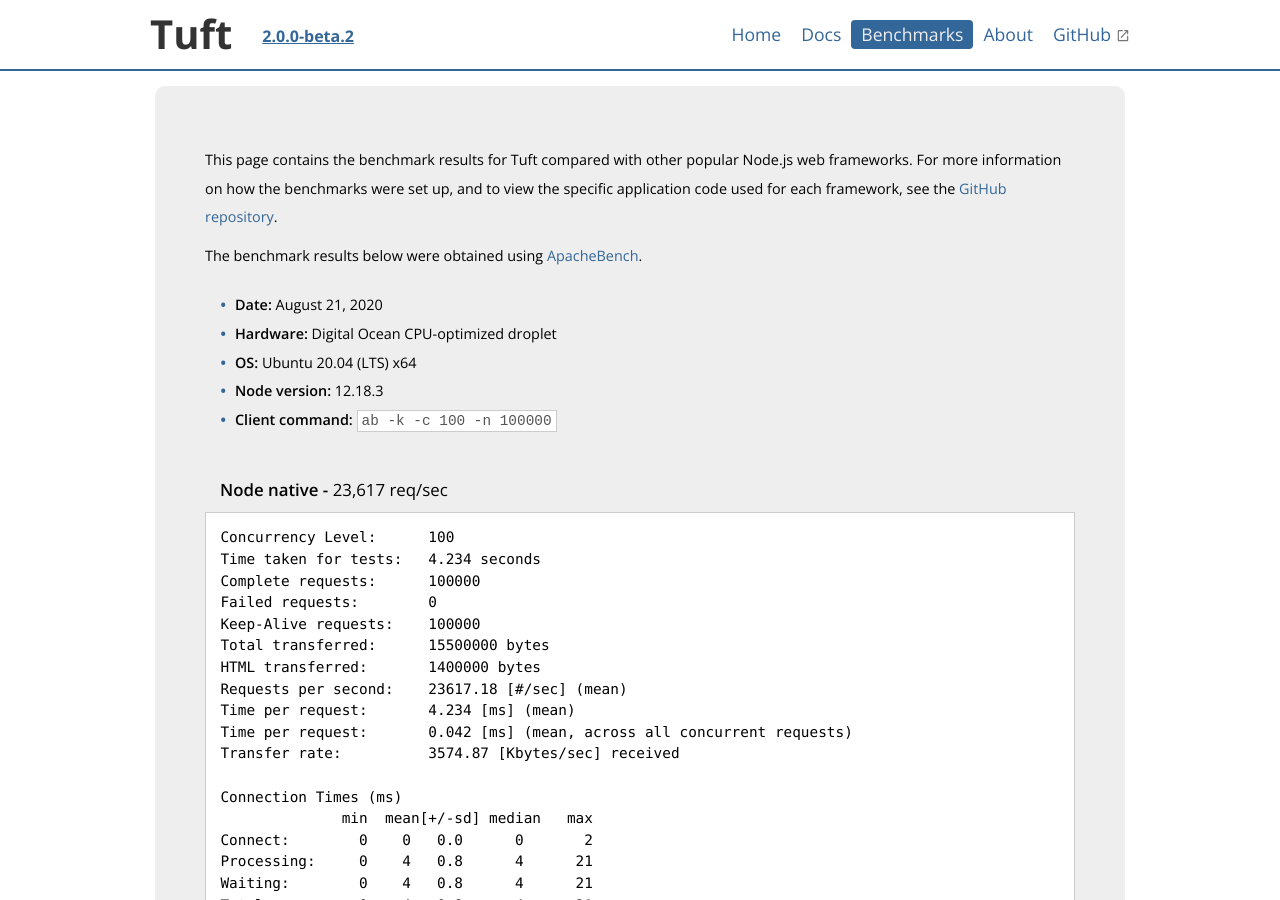
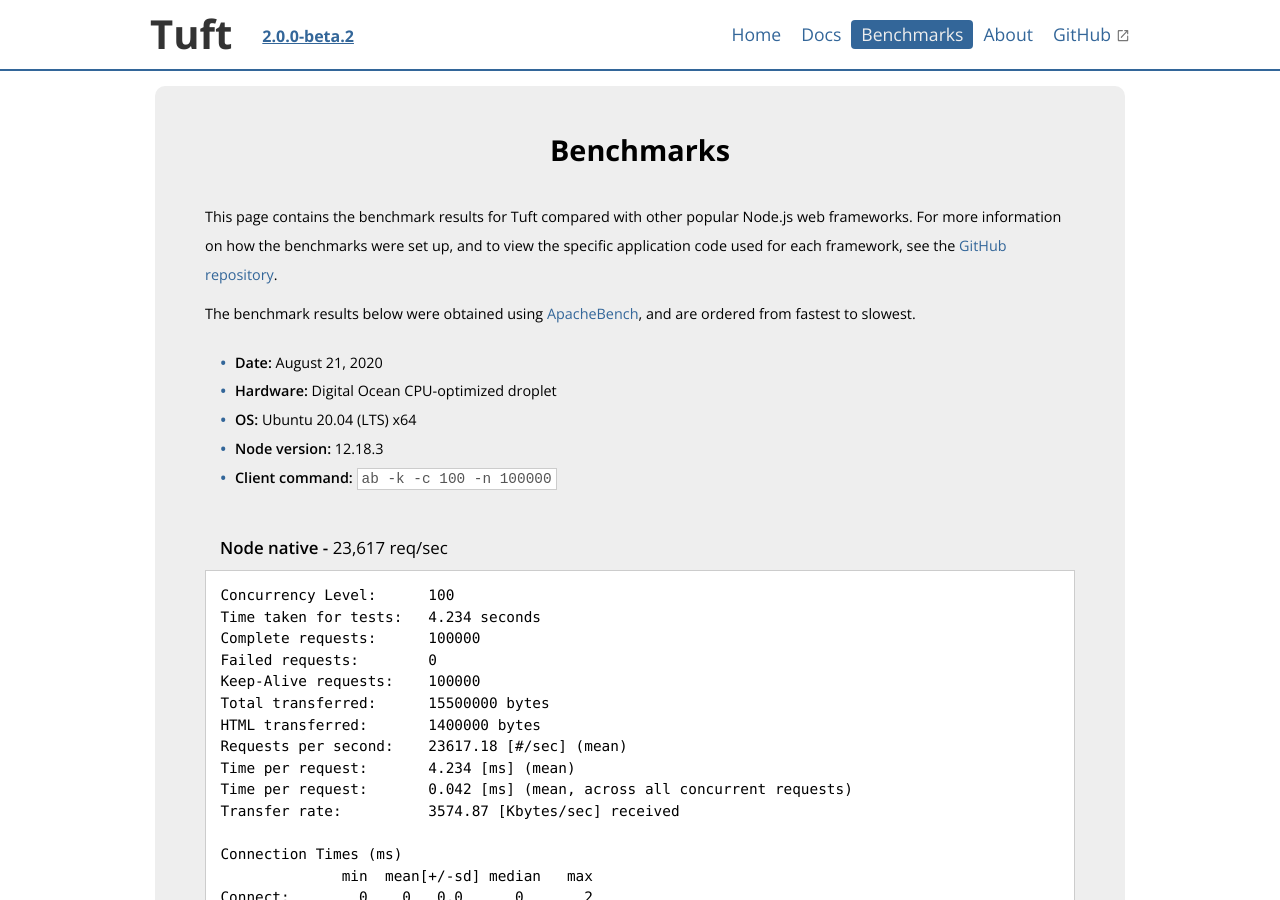
Before and after one commit to tuftjs/tuft.dev, a Jekyll site: the page built from benchmarks.html, in a window 1280 px wide and 900 px high. Built offline with Jekyll 4.4.1, drawn with Linux system fonts in a browser that asks for light colours.

Commit message:
Add more information about benchmarks

```diff
--- a/benchmarks.html
+++ b/benchmarks.html
@@ -5,11 +5,13 @@
 <div class="main-margin left"></div>
 <main id="benchmarks">
   <div id="benchmarks-container">
+    <h1 class="page-title">Benchmarks</h1>
+    <br>
     <p>This page contains the benchmark results for Tuft compared with other popular Node.js web frameworks. For more information on how the benchmarks were set up, and to view the specific application code
       used for each framework, see the <a href="https://github.com/tuftjs/bench" target="_blank">GitHub repository</a>.
     </p>
 
-    <p>The benchmark results below were obtained using <a href="http://httpd.apache.org/docs/2.4/programs/ab.html" target="_blank">ApacheBench</a>.</p>
+    <p>The benchmark results below were obtained using <a href="http://httpd.apache.org/docs/2.4/programs/ab.html" target="_blank">ApacheBench</a>, and are ordered from fastest to slowest.</p>
 
     <ul class="docs-list">
       <li><strong>Date:</strong> August 21, 2020</li>
```
